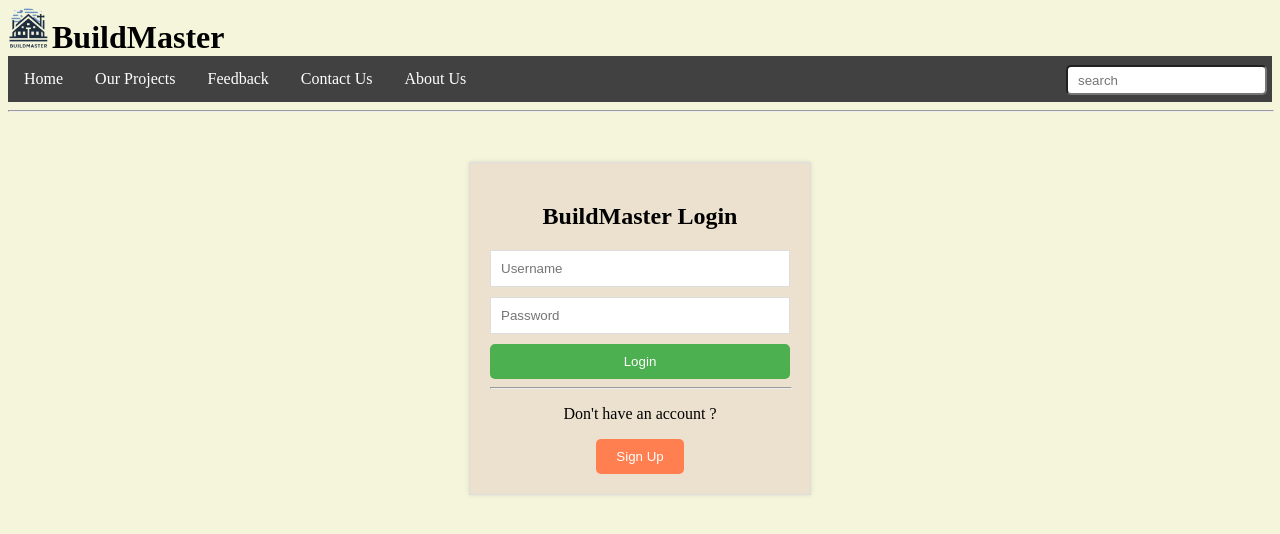
After one commit to MiniduTH/BuildMasterWEB, a PHP site: page /logIn.html in a window 1280 px wide. The commit adds this page. Shown: the top 534 px of the page. Run offline with PHP 8.4, Linux system fonts and the light colour scheme.

Commit message:
login added, pg linked

```diff
--- a/appointment.html
+++ b/appointment.html
@@ -9,7 +9,9 @@
     <header>
         <img class="logo" src="src/img/logo.png">
         <h1 id="nav-h1">BuildMaster</h1>
-        <button class="login-button" >Log In / Sign Up</button>
+        <a href="logIn.html">
+          <button class="login-button" >Log In / Sign Up</button>
+        </a>
         <hr>
     </header>
     <nav class="head-nav">
--- a/contactUs.html
+++ b/contactUs.html
@@ -10,8 +10,9 @@
     <header>
         <img class="logo" src="src/img/logo.png">
         <h1 id="nav-h1">BuildMaster</h1>
-        <button class="login-button" >Log In / Sign Up</button>
-        <hr>
+        <a href="logIn.html">
+          <button class="login-button" >Log In / Sign Up</button>
+        </a><hr>
     </header>
     <nav class="head-nav">
         <ul>
--- a/index.html
+++ b/index.html
@@ -11,8 +11,9 @@
     <header>
         <img class="logo" src="src/img/logo.png">
         <h1 id="nav-h1">BuildMaster</h1>
-        <button class="login-button">Log In / Sign Up</button>
-    </header>
+        <a href="logIn.html">
+            <button class="login-button" >Log In / Sign Up</button>
+          </a></header>
     <nav class="head-nav">
         <ul>
             <li class="active"><a href="index.html">Home</a></li>
--- /dev/null
+++ b/logIn.html
@@ -0,0 +1,42 @@
+<!DOCTYPE html>
+<html>
+<head>
+    <link rel="stylesheet" href="src/CSS/styles.css">
+    <link rel="stylesheet" href="src/CSS/nav-bar.css">
+    <link rel="stylesheet" href="src/CSS/footer.css">
+    <link rel="stylesheet" href="src/CSS/logIn.css">
+
+	<title>BuildMaster Login</title>
+
+</head>
+<body>
+    <header>
+        <img class="logo" src="src/img/logo.png">
+        <h1 id="nav-h1">BuildMaster</h1>
+
+    </header>
+    <nav class="head-nav">
+        <ul>
+            <li ><a href="index.html">Home</a></li>
+            <li><a href="index.html">Our Projects</a></li>
+            <li><a href="index.html">Feedback</a></li>
+            <li><a href="contactUs.html">Contact Us</a></li>
+            <li><a href="index.html">About Us</a></li>
+            <input type="search" placeholder="search">
+        </ul>
+    </nav>
+    <hr>
+	<div class="login-form">
+		<h2>BuildMaster Login</h2>
+		<form action="/check-login" method="post">
+			<input type="text" name="username" placeholder="Username" required>
+			<input type="password" name="password" placeholder="Password" required>
+			<input type="submit" value="Login">
+            <br><hr>
+            <p class="center">Don't have an account ?</p>
+        </form>
+        <a href="signUp.html"><button class="login-Only-button">Sign Up</button></a>
+
+	</div>
+</body>
+</html>
--- /dev/null
+++ b/src/CSS/logIn.css
@@ -0,0 +1,53 @@
+
+.login-form {
+    width: 300px;
+    background-color: #ece1cf;
+    padding: 20px;
+    margin: 50px auto;
+    border: 1px solid #ddd;
+    box-shadow: 0px 0px 5px 0px rgba(0,0,0,0.1);
+}
+.login-form h2 {
+
+    text-align: center;
+    margin-bottom: 20px;
+}
+.login-form input[type="text"], .login-form input[type="password"] {
+    width: 100%;
+    padding: 10px;
+    margin-bottom: 10px;
+    border: 1px solid #ddd;
+    box-sizing: border-box;
+}
+.login-form input[type="submit"] {
+    width: 100%;
+    padding: 10px;
+    background-color: #4CAF50;
+    color: #fff;
+    border: none;
+    cursor: pointer;
+    border-radius: 5px;
+}
+.login-form input[type="submit"]:hover {
+    background-color: #45a049;
+}
+
+.login-Only-button{
+    padding: 10px 20px;
+  background-color: #FF7F50;
+  color: #fff;
+  text-decoration: none;
+  border-style: none;
+  border-radius: 5px;
+  cursor: pointer;
+  transition: background-color 0.3s ease;
+  display: block;
+  margin: 0 auto;
+}
+
+.login-Only-button:hover{
+    background-color: rgb(170, 113, 92);
+}
+a{
+    text-decoration: none;
+}
```
Also changed, not shown: signUp.html (+9 -4 lines), src/CSS/signUp.css (+27 -4 lines).
